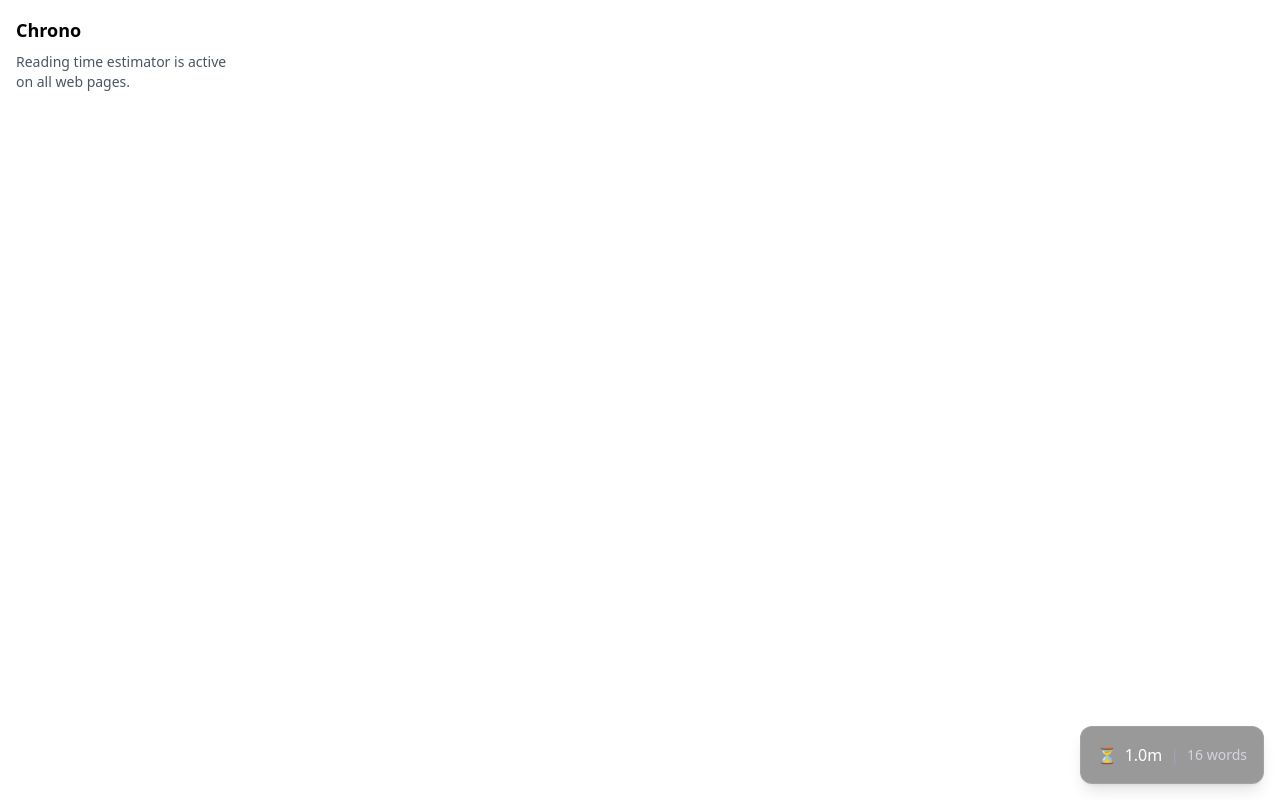
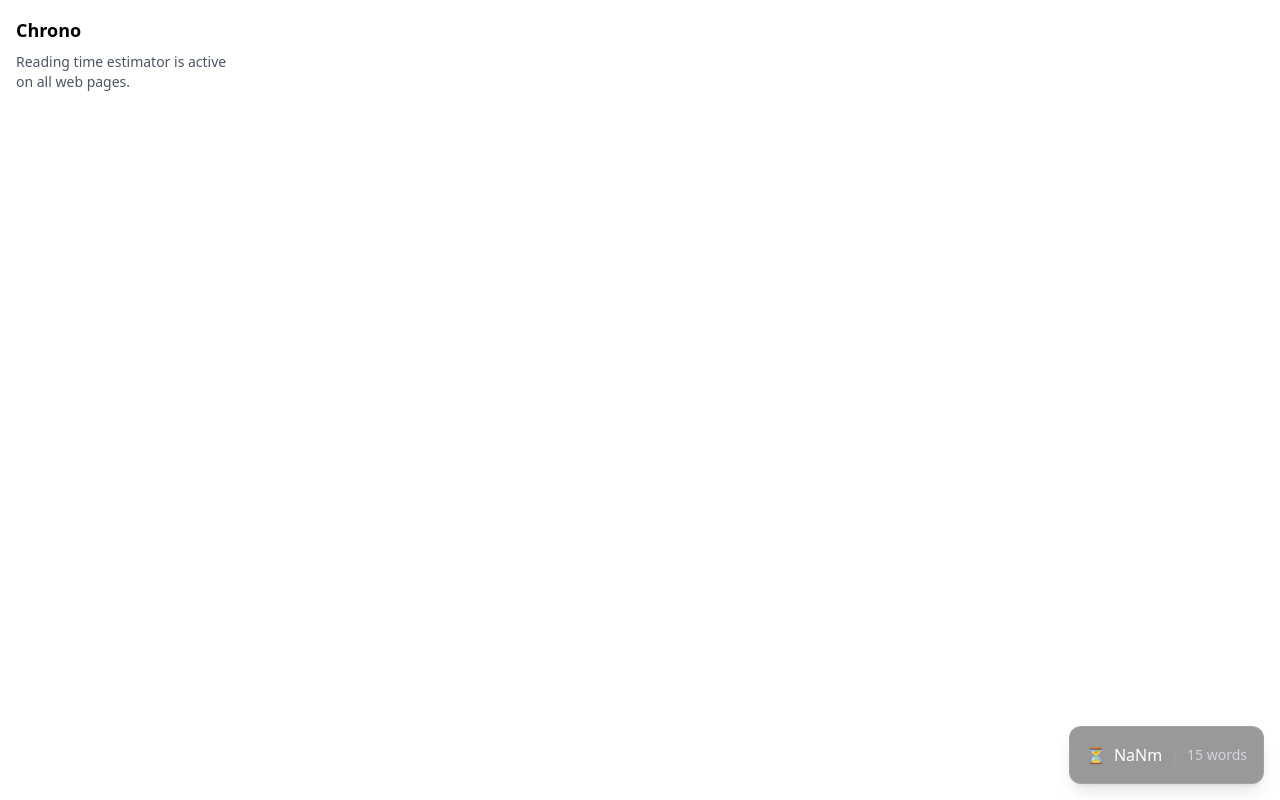
Before and after one commit to elyashium/chrono, a React (Vite) app: page / in a window 1280 px wide. Built offline with nearby package versions, Linux system fonts and the light colour scheme.

Commit message:
added "run_at : document_end"

```diff
--- a/src/components/Widget.jsx
+++ b/src/components/Widget.jsx
@@ -10,51 +10,43 @@
 
 
     useEffect(() => {
-        const visibleText = () => {
-            //document.createTreeWalker is a built-in browser API
-            // that creates a TreeWalker object, which allows you to traverse the DOM tree
-
-            //its preffered over HTML.innerText and querySelector because the traversal is easy and
-            // in this case we need only visible text on the web page.
-            const walker = document.createTreeWalker(
-                document.body,
-                NodeFilter.SHOW_TEXT
-            );
-
-
-            let visibleText = '';
-
-            while (walker.nextNode()) {
-                const node = walker.currentNode;
-                const parentElement = node.parentElement;
-
-                //This loop iterates through all text nodes in the DOM, starting from the root (document.body).
-
-                // Check if the element is visible
-                if (parentElement && isElementVisible(parentElement)) {
-                    visibleText += node.textContent + ' ';
-                }
-
-                // If the parent element is visible, append the text to the visibleText string, followed by a space (to separate words).
-            }
-
-            return visibleText.trim();
+        // Function to get visible text from the page
+        const getVisibleText = () => {
+            const bodyText = document.body.innerText || "";
+            // Filter out common UI elements text
+            return bodyText.split('\n')
+                .filter(line =>
+                    !line.match(/^(Menu|Search|Home|About|Contact|©|Privacy Policy|Terms)$/i)
+                )
+                .join(' ');
         };
 
-        const isElementVisible = (element) => {
-            const style = window.getComputedStyle(element);
-            return (
-                style.display !== 'none' &&
-                style.visibility !== 'hidden' &&
-                element.offsetWidth > 0 &&
-                element.offsetHeight > 0
-            );
+        // Calculate total words
+        const text = getVisibleText();
+        const words = text.trim().split(/\s+/).filter(word => word.length > 0);
+        const wordCount = words.length;
+        setTotalWords(wordCount);
+
+        // Calculate reading time (assuming 200 words per minute)
+        const estimatedMinutes = wordCount / 200;
+        setTimeLeft(estimatedMinutes);
+    }, []);
+
+    // Update time based on scroll position
+    useEffect(() => {
+        const handleScroll = () => {
+            const scrolled = window.scrollY;
+            const height = document.documentElement.scrollHeight - window.innerHeight;
+            const progress = Math.min(scrolled / height, 1);
+
+            // Adjust remaining time based on scroll progress
+            const remainingTime = timeLeft * (1 - progress);
+            setTimeLeft(remainingTime);
         };
 
-        const words = visibleText().split(/\s+/);
-        setTotalWords(words.length)
-
-    }, []);
+        window.addEventListener('scroll', handleScroll);
+        return () => window.removeEventListener('scroll', handleScroll);
+    }, [timeLeft]);
 
     //dynamic time calculation
 
@@ -96,7 +88,7 @@
         <div className="fixed bottom-4 right-4 backdrop-blur-md bg-black/40 text-white p-4 rounded-xl shadow-lg border border-white/10 font-sans transition-all hover:bg-black/50">
             <div className="flex items-center gap-2">
                 <span className="text-amber-400">⏳</span>
-                <span className="font-medium">{timeLeft.toFixed(1)}m</span>
+                <span className="font-medium">{Math.max(0, timeLeft).toFixed(1)}m</span>
                 <span className="text-gray-400">|</span>
                 <span className="text-sm text-gray-300">{totalWords} words</span>
             </div>
```
Also changed, not shown: manifest.json.
